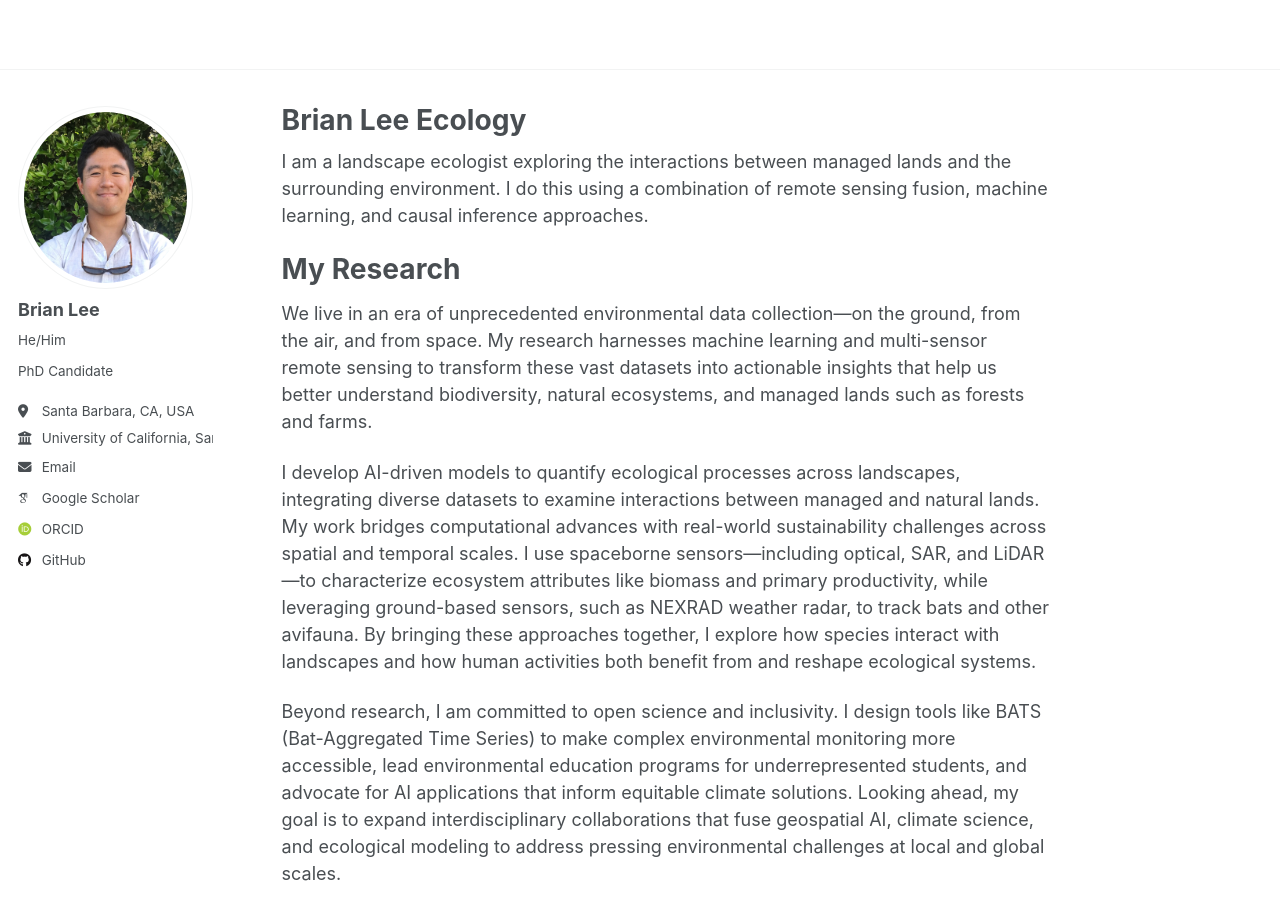
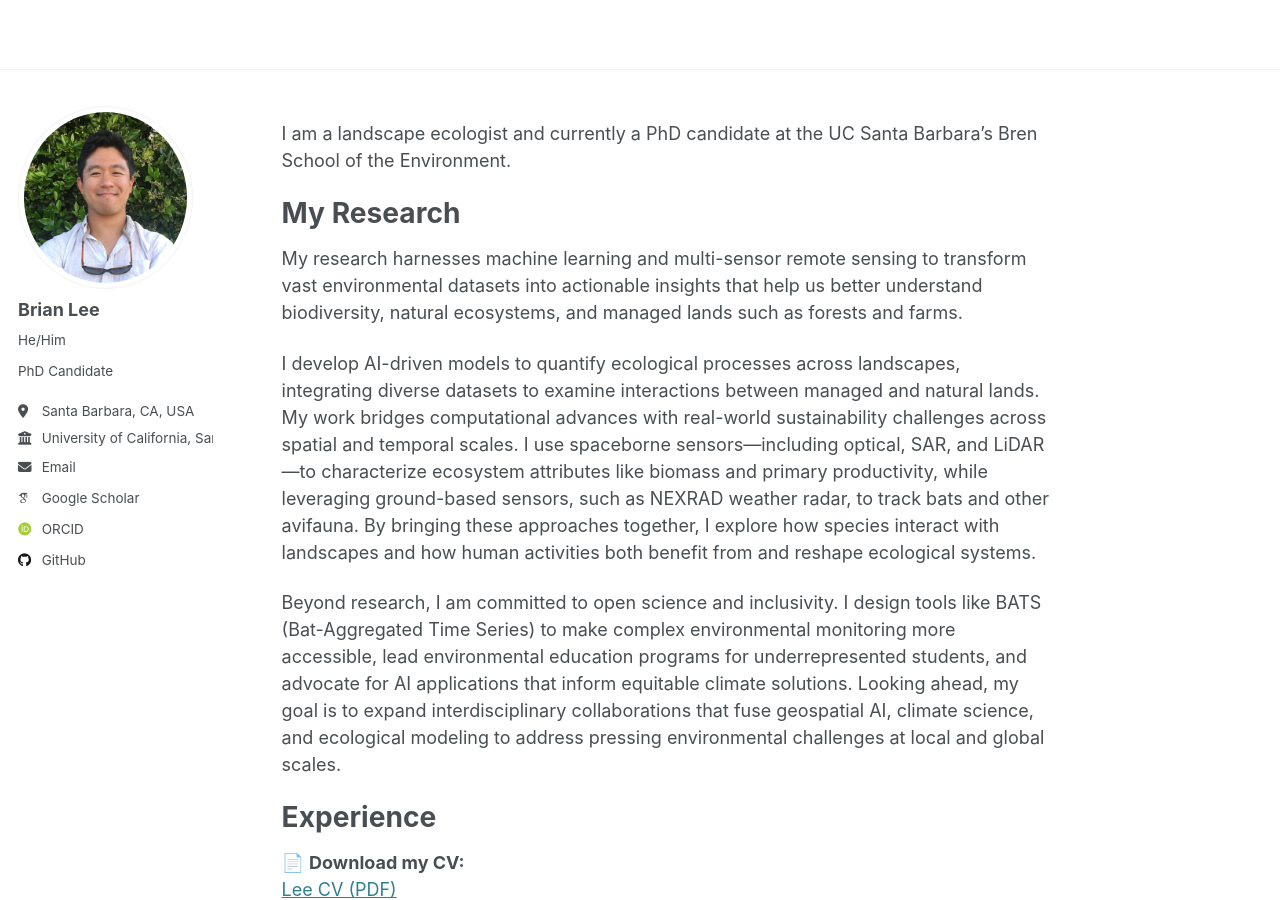
Before and after one commit to bhyleee/bhyleee.github.io, a Jekyll site: the page built from _pages/about.md, in a window 1280 px wide and 900 px high. Built offline with Jekyll 4.4.1, drawn with Linux system fonts in a browser that asks for light colours; some web fonts are replaced.

```diff
--- a/_pages/about.md
+++ b/_pages/about.md
@@ -1,17 +1,17 @@
 ---
 permalink: /
-title: "Brian Lee Ecology"
+title: ""
 author_profile: true
 redirect_from:
   - /about/
   - /about.html
 ---
 
-I am a landscape ecologist exploring the interactions between managed lands and the surrounding environment. I do this using a combination of remote sensing fusion, machine learning, and causal inference approaches.
+I am a landscape ecologist and currently a PhD candidate at the UC Santa Barbara's Bren School of the Environment.
 
 My Research
 ======
-We live in an era of unprecedented environmental data collection—on the ground, from the air, and from space. My research harnesses machine learning and multi-sensor remote sensing to transform these vast datasets into actionable insights that help us better understand biodiversity, natural ecosystems, and managed lands such as forests and farms.
+My research harnesses machine learning and multi-sensor remote sensing to transform vast environmental datasets into actionable insights that help us better understand biodiversity, natural ecosystems, and managed lands such as forests and farms.
 
 I develop AI-driven models to quantify ecological processes across landscapes, integrating diverse datasets to examine interactions between managed and natural lands. My work bridges computational advances with real-world sustainability challenges across spatial and temporal scales. I use spaceborne sensors—including optical, SAR, and LiDAR—to characterize ecosystem attributes like biomass and primary productivity, while leveraging ground-based sensors, such as NEXRAD weather radar, to track bats and other avifauna. By bringing these approaches together, I explore how species interact with landscapes and how human activities both benefit from and reshape ecological systems.
 
```
